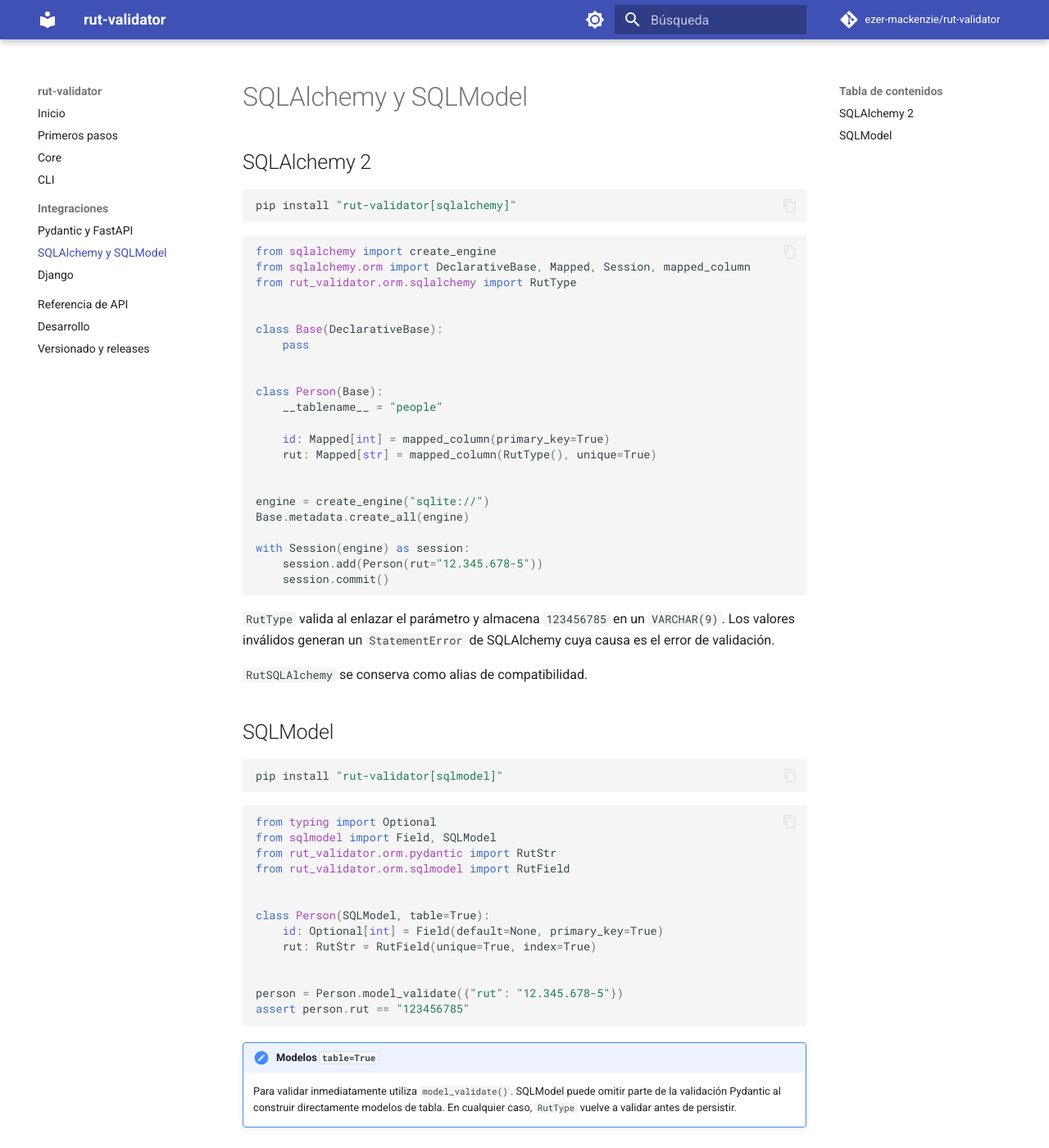
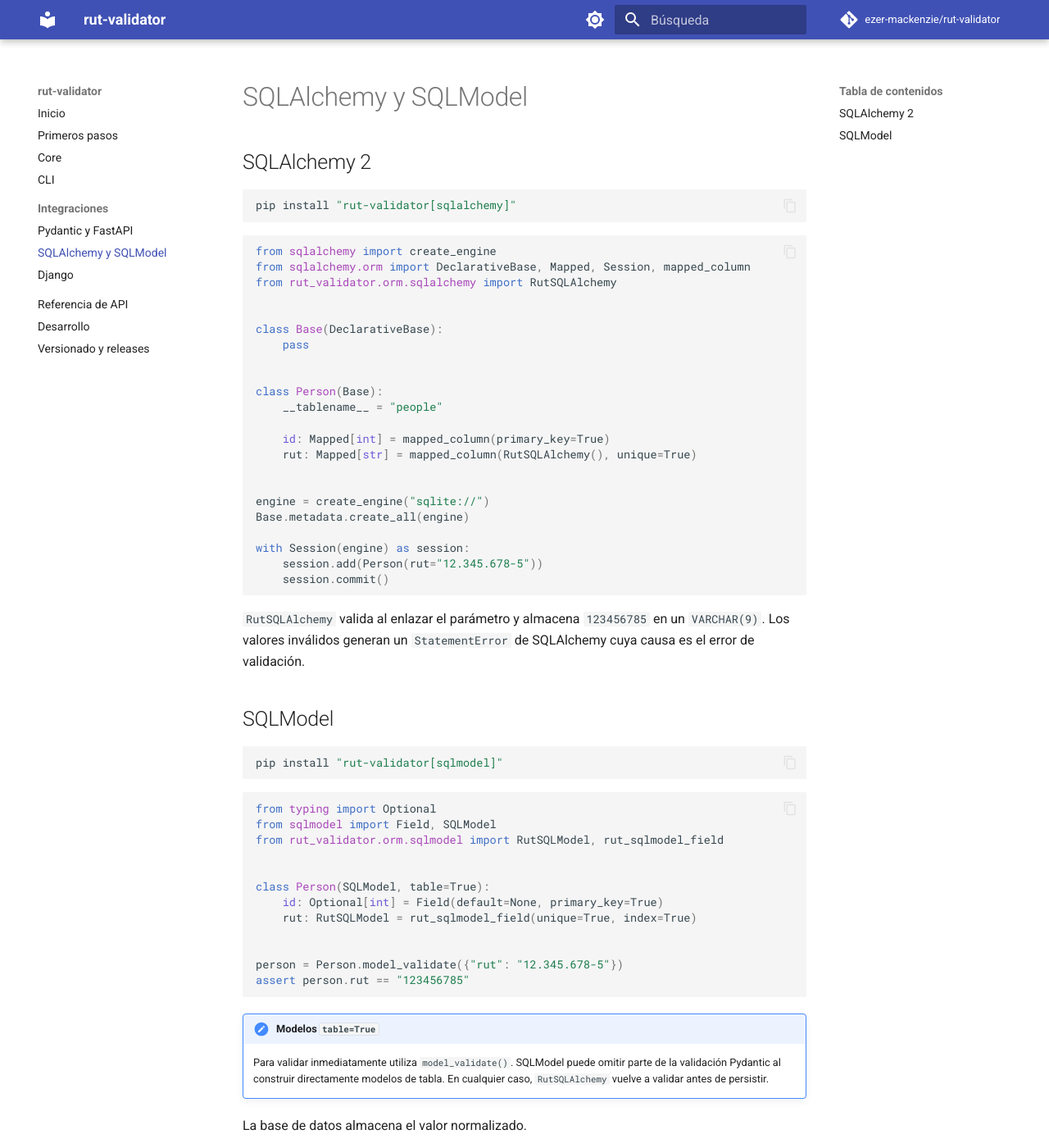
Before and after one commit to ezer-mackenzie/rut-validator, an MkDocs documentation site: the page built from docs/sqlalchemy-sqlmodel.md, in a window 1280 px wide and 1400 px high. Shown: the whole window at 82% size. Built offline with MkDocs 1.6.1 and Material for MkDocs 9.7.7, drawn with Linux system fonts in a browser that asks for light colours; comment, search, counter and statistics services are not loaded.

Commit message:
docs: adopt explicit framework implementation names

````diff
--- a/docs/sqlalchemy-sqlmodel.md
+++ b/docs/sqlalchemy-sqlmodel.md
@@ -9,7 +9,7 @@
 ```python
 from sqlalchemy import create_engine
 from sqlalchemy.orm import DeclarativeBase, Mapped, Session, mapped_column
-from rut_validator.orm.sqlalchemy import RutType
+from rut_validator.orm.sqlalchemy import RutSQLAlchemy
 
 
 class Base(DeclarativeBase):
@@ -20,7 +20,7 @@
     __tablename__ = "people"
 
     id: Mapped[int] = mapped_column(primary_key=True)
-    rut: Mapped[str] = mapped_column(RutType(), unique=True)
+    rut: Mapped[str] = mapped_column(RutSQLAlchemy(), unique=True)
 
 
 engine = create_engine("sqlite://")
@@ -31,11 +31,9 @@
     session.commit()
 ```
 
-`RutType` valida al enlazar el parámetro y almacena `123456785` en un
+`RutSQLAlchemy` valida al enlazar el parámetro y almacena `123456785` en un
 `VARCHAR(9)`. Los valores inválidos generan un `StatementError` de SQLAlchemy
 cuya causa es el error de validación.
-
-`RutSQLAlchemy` se conserva como alias de compatibilidad.
 
 ## SQLModel
 
@@ -46,13 +44,12 @@
 ```python
 from typing import Optional
 from sqlmodel import Field, SQLModel
-from rut_validator.orm.pydantic import RutStr
-from rut_validator.orm.sqlmodel import RutField
+from rut_validator.orm.sqlmodel import RutSQLModel, rut_sqlmodel_field
 
 
 class Person(SQLModel, table=True):
     id: Optional[int] = Field(default=None, primary_key=True)
-    rut: RutStr = RutField(unique=True, index=True)
+    rut: RutSQLModel = rut_sqlmodel_field(unique=True, index=True)
 
 
 person = Person.model_validate({"rut": "12.345.678-5"})
@@ -63,6 +60,6 @@
 
     Para validar inmediatamente utiliza `model_validate()`. SQLModel puede
     omitir parte de la validación Pydantic al construir directamente modelos de
-    tabla. En cualquier caso, `RutType` vuelve a validar antes de persistir.
+    tabla. En cualquier caso, `RutSQLAlchemy` vuelve a validar antes de persistir.
 
 La base de datos almacena el valor normalizado.
````
Also changed, not shown: README.md (+8 -8 lines), docs/api-reference.md (+4 -4 lines), docs/django.md (+3 -3 lines), docs/pydantic-fastapi.md (+7 -7 lines), 3 other files.
